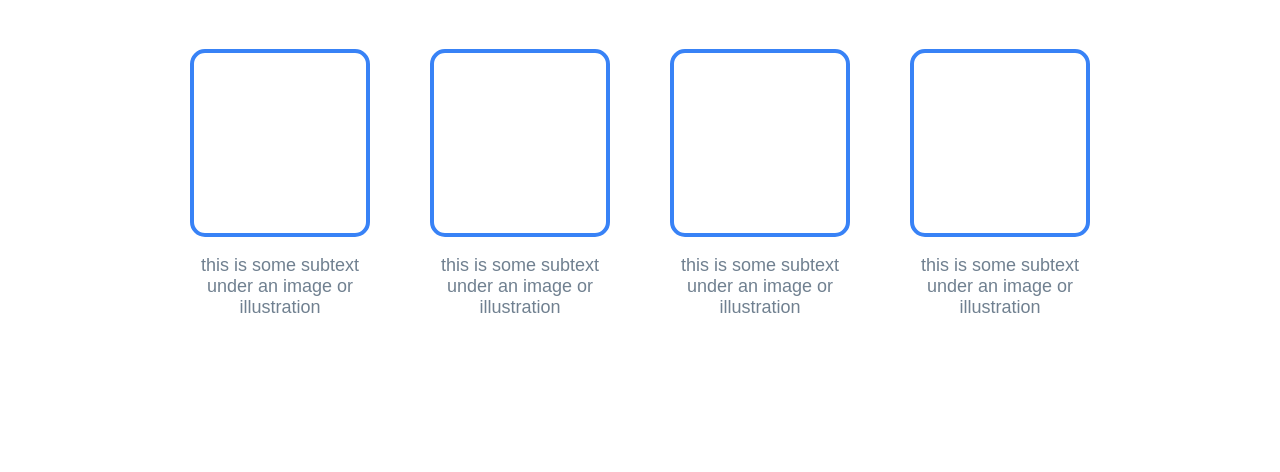
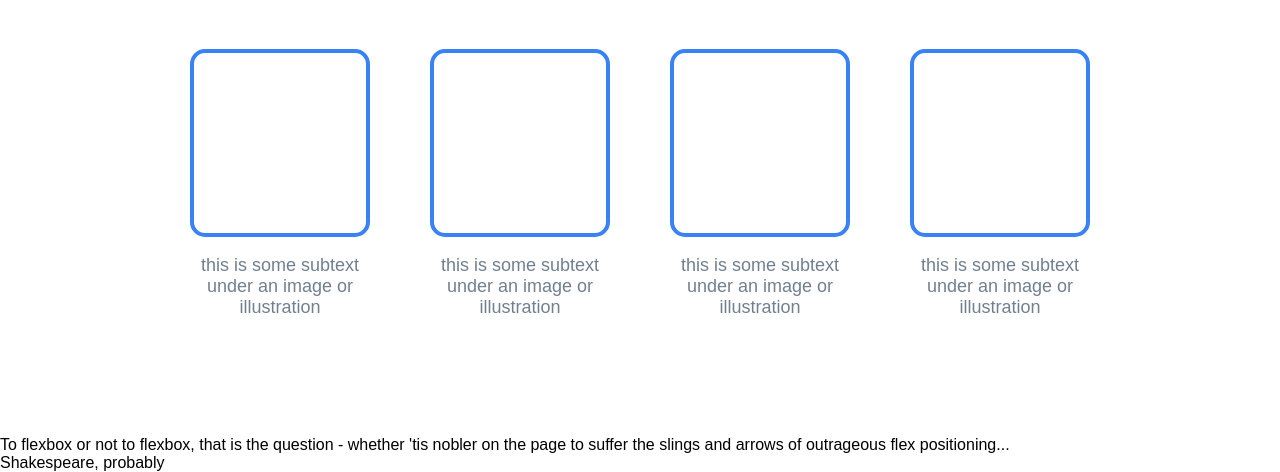
Before and after one commit to mselchow/odin-landing-page, a plain HTML site: page index.html in a window 1280 px wide. Shown: the part 648-1120 px from the top of the page. Before the commit the page ends 1084 px from the top, so only its background shows below. Drawn offline with Linux system fonts and the light colour scheme.

Commit message:
Add dummy content to quote section

```diff
--- a/index.html
+++ b/index.html
@@ -71,7 +71,11 @@
     </div>
 
     <div class="quote">
-
+        <div class="quote-text">
+            To flexbox or not to flexbox, that is the question - whether 'tis nobler on the page to suffer the slings
+            and arrows of outrageous flex positioning...
+        </div>
+        <div class="quote-author">Shakespeare, probably</div>
     </div>
 
     <div class="calltoaction">
```
